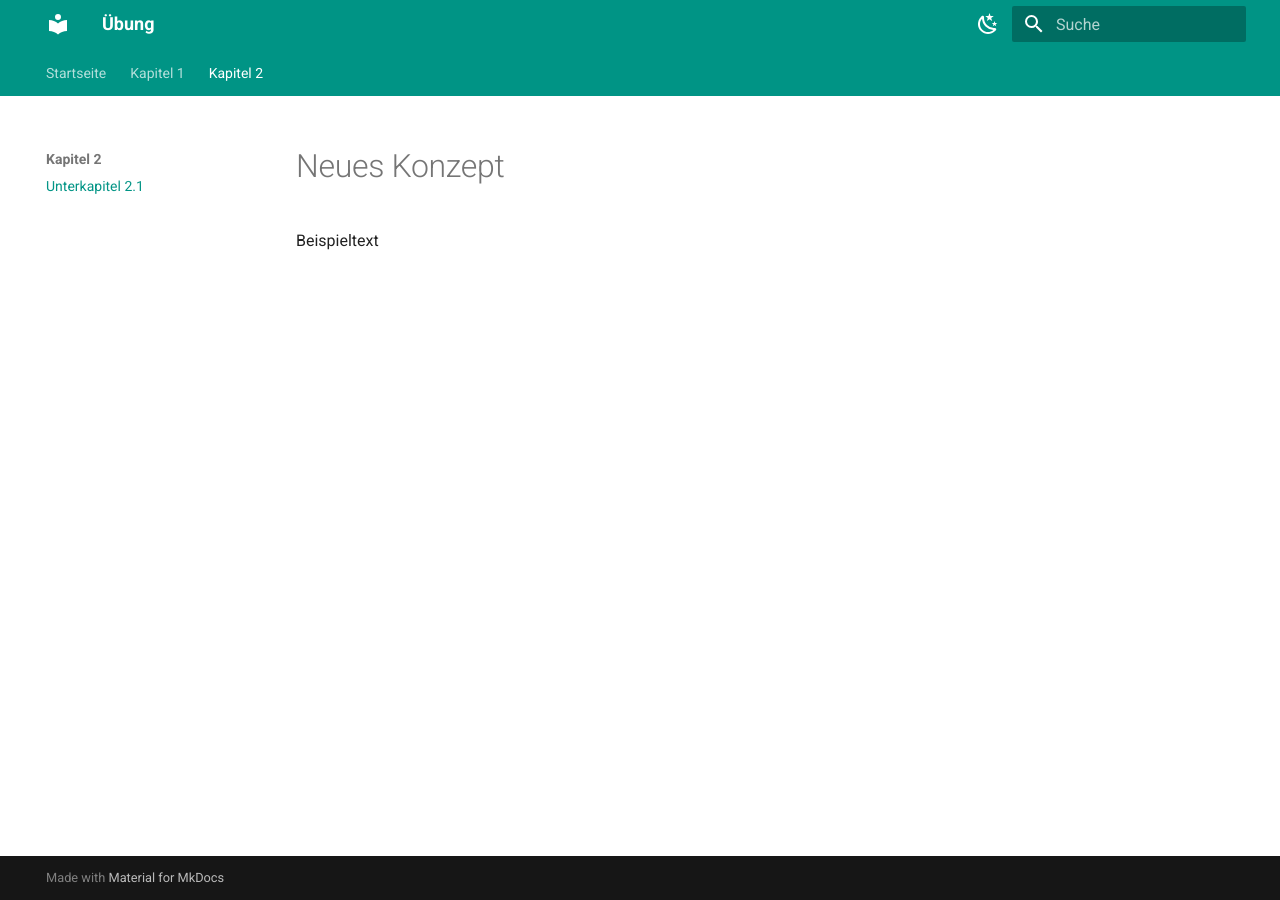
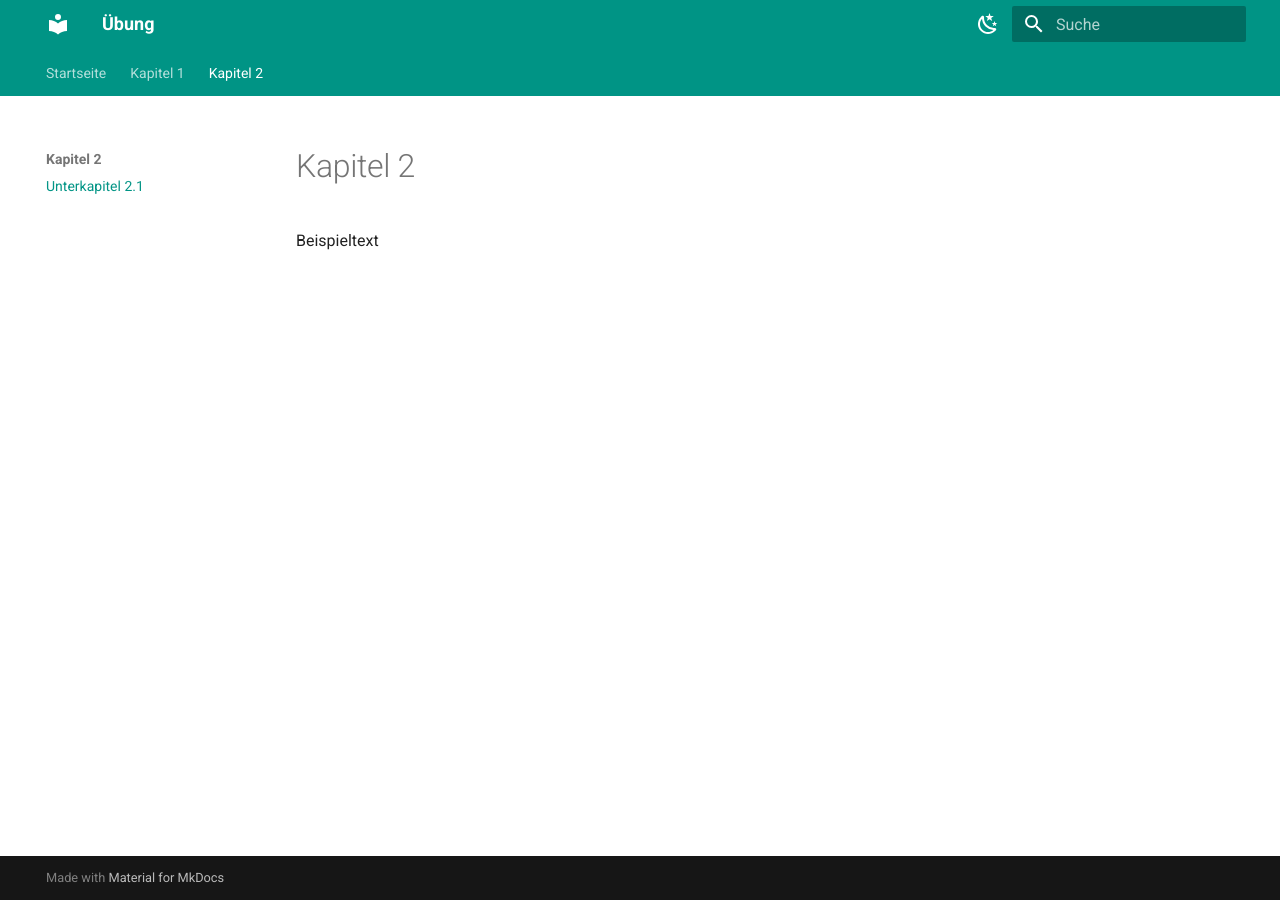
Before and after one commit to Jens1410/Project_02, an MkDocs documentation site: the page built from DOCS/TOPICS/CONCEPT/Beschreibung.md, in a window 1280 px wide. Built offline with MkDocs 1.6.1 and Material for MkDocs 9.7.7, drawn with Linux system fonts in a browser that asks for light colours.

Commit message:
Überschrift in Beschreibung.md geändert

```diff
--- a/DOCS/TOPICS/CONCEPT/Beschreibung.md
+++ b/DOCS/TOPICS/CONCEPT/Beschreibung.md
@@ -1,2 +1,2 @@
-# Neues Konzept
+# Kapitel 2
 Beispieltext
```
